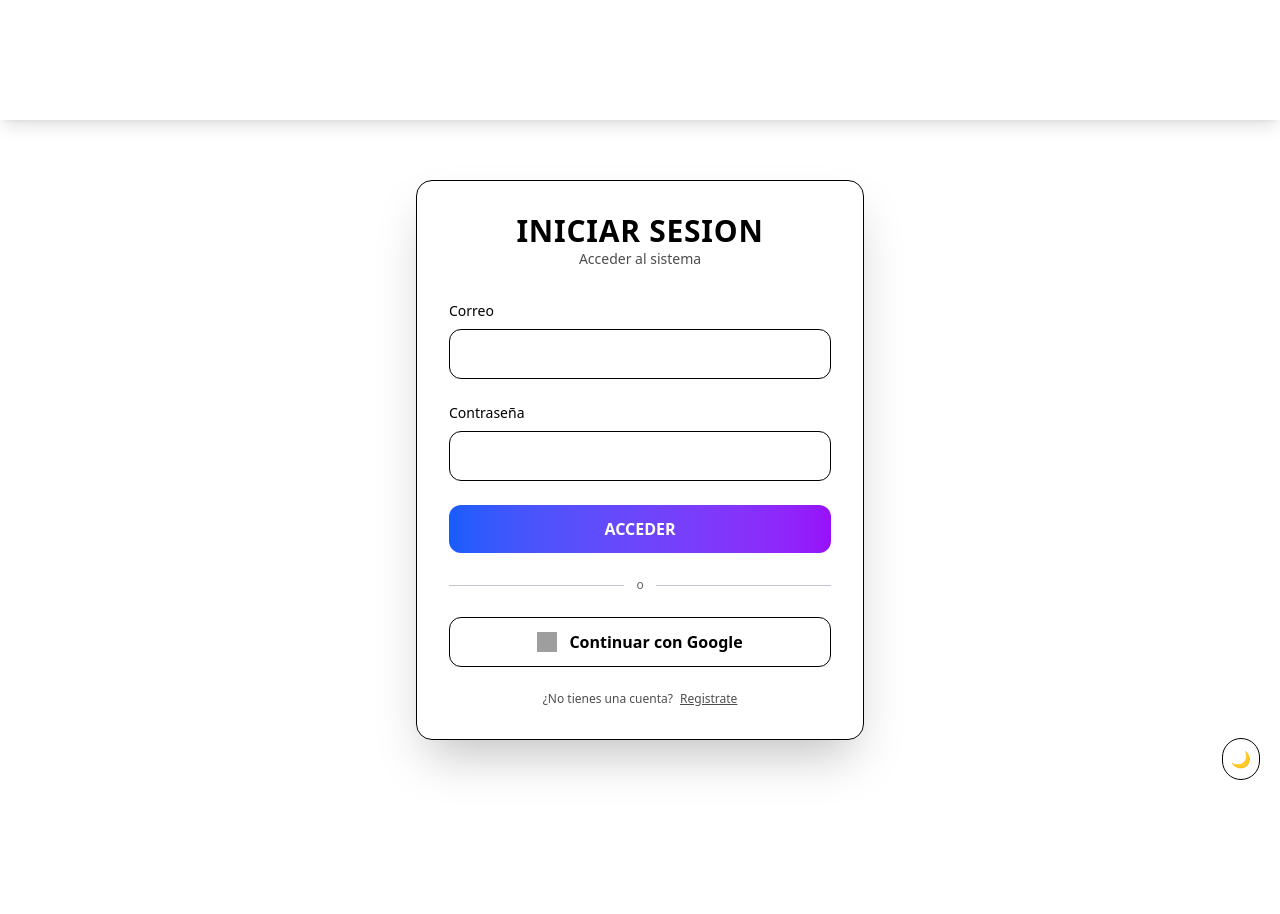
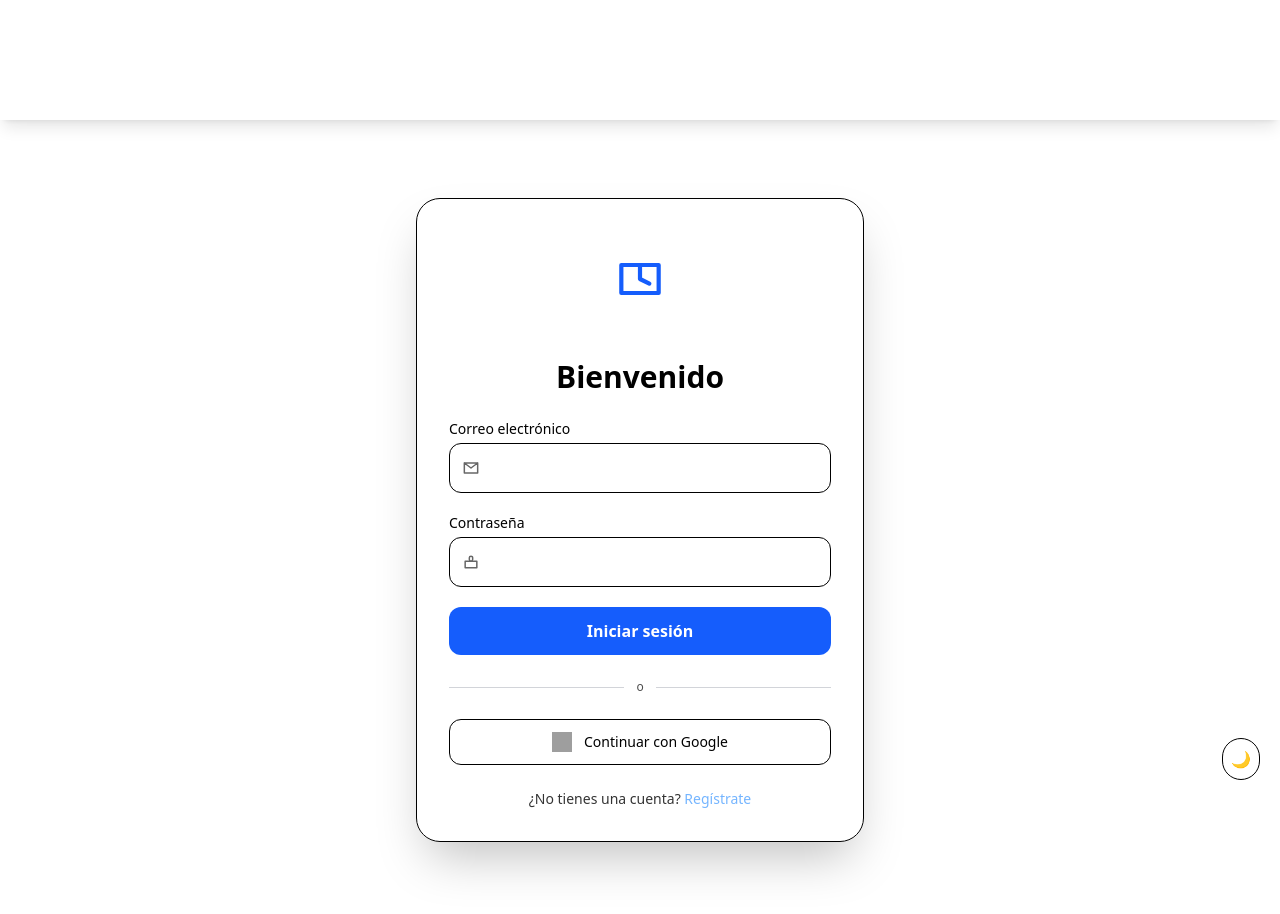
Before and after one commit to hilder-arce/hilder-front, an Angular app: page /login in a window 1280 px wide. Shown: the top 914 px of the page. Before the commit the page ends 800 px from the top, so only its background shows below. Built offline with nearby package versions, Linux system fonts and the light colour scheme; no server answers; grey boxes are pictures that could not be loaded.

Commit message:
Refactor login component HTML structure and styles

```diff
--- a/src/app/auth/login/login.component.html
+++ b/src/app/auth/login/login.component.html
@@ -1,21 +1,13 @@
 <div
-  class="min-h-[85vh] flex items-center justify-center px-4 sm:px-6 lg:px-8 transition-all duration-500"
+  class="min-h-screen flex items-center justify-center px-6 transition-all duration-500"
   [class.bg-gray-100]="!theme.darkMode()"
-  [class.bg-gradient-to-br]="theme.darkMode()"
-  [class.from-black]="theme.darkMode()"
-  [class.via-gray-900]="theme.darkMode()"
-  [class.to-gray-800]="theme.darkMode()"
+  [class.bg-black]="theme.darkMode()"
 >
-  <!-- CARD LOGIN -->
+
+  <!-- CARD -->
   <div
-    class="w-full max-w-sm sm:max-w-md md:max-w-lg lg:max-w-md
-           p-6 sm:p-8 rounded-2xl shadow-2xl
-           backdrop-blur-xl border transition-all duration-700 transform"
-
-    [class.opacity-0]="!loaded"
-    [class.translate-y-12]="!loaded"
-    [class.opacity-100]="loaded"
-    [class.translate-y-0]="loaded"
+    class="w-full max-w-md p-8 rounded-3xl shadow-2xl border
+           transition-all duration-700 backdrop-blur-xl"
 
     [class.bg-white]="!theme.darkMode()"
     [class.border-gray-300]="!theme.darkMode()"
@@ -26,102 +18,140 @@
     [class.text-white]="theme.darkMode()"
   >
 
-    <!-- HEADER -->
-    <div class="text-center mb-6 sm:mb-8">
-      <h1 class="text-2xl sm:text-3xl font-bold tracking-wide">
-        INICIAR SESION
-      </h1>
-      <p class="text-sm opacity-70">
-        Acceder al sistema
-      </p>
+    <!-- LOGO -->
+    <div class="flex justify-center mb-8">
+      <div
+        class="w-24 h-24 flex items-center justify-center rounded-full"
+        [class.bg-blue-600/10]="theme.darkMode()"
+        [class.bg-blue-600/20]="!theme.darkMode()"
+      >
+        <svg
+          xmlns="http://www.w3.org/2000/svg"
+          class="w-14 h-14 text-blue-600"
+          fill="none"
+          viewBox="0 0 24 24"
+          stroke-width="1.8"
+          stroke="currentColor"
+        >
+          <path stroke-linecap="round" stroke-linejoin="round"
+            d="M12 6v6l4 2" />
+          <path stroke-linecap="round" stroke-linejoin="round"
+            d="M4 6h16v12H4z" />
+        </svg>
+      </div>
     </div>
 
-    <!-- FORMULARIO -->
-    <form (ngSubmit)="login()" class="space-y-5 sm:space-y-6">
+    <!-- TITULO -->
+    <h1 class="text-3xl font-bold text-center mb-6">
+      Bienvenido
+    </h1>
+
+    <!-- FORM -->
+    <form (ngSubmit)="login()" class="space-y-5">
 
       <!-- EMAIL -->
       <div>
-        <label class="text-sm block mb-1 sm:mb-2">Correo</label>
+        <label class="text-sm mb-1 block font-medium">Correo electrónico</label>
+
+        <div class="relative">
+          <span class="absolute inset-y-0 left-3 flex items-center opacity-60">
+            <svg xmlns="http://www.w3.org/2000/svg"
+              class="w-5 h-5"
+              fill="none" viewBox="0 0 24 24" stroke="currentColor">
+              <path stroke-linecap="round" stroke-linejoin="round"
+                stroke-width="1.8"
+                d="M4 6l8 6 8-6M4 6h16v12H4z"/>
+            </svg>
+          </span>
+
           <input
             type="email"
             [(ngModel)]="email"
             name="email"
             required
-          class="w-full px-4 py-2 sm:py-3 rounded-xl border
-                 bg-transparent focus:outline-none focus:ring-2 focus:ring-blue-500"
+            class="w-full px-10 py-3 rounded-xl border bg-transparent
+                   focus:ring-2 focus:ring-blue-500 outline-none transition"
+
             [class.border-gray-400]="!theme.darkMode()"
             [class.border-gray-600]="theme.darkMode()"
-        >
+          />
+        </div>
       </div>
 
       <!-- PASSWORD -->
       <div>
-        <label class="text-sm block mb-1 sm:mb-2">Contraseña</label>
+        <label class="text-sm mb-1 block font-medium">Contraseña</label>
+
+        <div class="relative">
+          <span class="absolute inset-y-0 left-3 flex items-center opacity-60">
+            <svg xmlns="http://www.w3.org/2000/svg"
+              class="w-5 h-5"
+              fill="none" viewBox="0 0 24 24" stroke="currentColor">
+              <path stroke-linecap="round" stroke-linejoin="round"
+                stroke-width="1.8"
+                d="M12 11c1.1 0 2-.9 2-2V7a2 2 0 10-4 0v2a2 2 0 002 2z"/>
+              <path stroke-linecap="round" stroke-linejoin="round"
+                stroke-width="1.8"
+                d="M5 11h14v8H5z"/>
+            </svg>
+          </span>
+
           <input
             type="password"
             [(ngModel)]="password"
             name="password"
             required
-          class="w-full px-4 py-2 sm:py-3 rounded-xl border
-                 bg-transparent focus:outline-none focus:ring-2 focus:ring-purple-500"
+            class="w-full px-10 py-3 rounded-xl border bg-transparent
+                   focus:ring-2 focus:ring-purple-500 outline-none transition"
+
             [class.border-gray-400]="!theme.darkMode()"
             [class.border-gray-600]="theme.darkMode()"
-        >
+          />
+        </div>
       </div>
 
       <!-- BOTÓN LOGIN -->
       <button
         type="submit"
-        class="w-full py-3 rounded-xl bg-gradient-to-r
-               from-blue-600 to-purple-600 text-white font-bold
-               hover:scale-[1.03] hover:shadow-2xl
-               transition-all duration-200"
+        class="w-full py-3 rounded-xl bg-blue-600 text-white font-semibold text-base
+               hover:bg-blue-700 transition-all duration-200 hover:shadow-xl"
       >
-        ACCEDER
+        Iniciar sesión
       </button>
-
     </form>
 
     <!-- SEPARADOR -->
-    <div class="flex items-center my-5 sm:my-6">
-      <div class="flex-1 h-px bg-gray-500/40"></div>
-      <span class="px-3 text-xs opacity-60">o</span>
-      <div class="flex-1 h-px bg-gray-500/40"></div>
+    <div class="flex items-center my-6">
+      <div class="flex-1 h-px bg-gray-500/30"></div>
+      <span class="px-3 text-xs opacity-70">o</span>
+      <div class="flex-1 h-px bg-gray-500/30"></div>
     </div>
 
-    <!-- GOOGLE LOGIN -->
+    <!-- GOOGLE -->
     <button
       (click)="loginWithGoogle()"
-      class="w-full py-3 rounded-xl border
-             flex items-center justify-center gap-3
-             hover:scale-[1.03] transition-all duration-200"
+      class="w-full py-3 rounded-xl border flex items-center justify-center gap-3
+             transition-all duration-200 hover:scale-[1.02]"
 
       [class.border-gray-300]="!theme.darkMode()"
+      [class.border-white/20]="theme.darkMode()"
       [class.hover:bg-gray-200]="!theme.darkMode()"
-
-      [class.border-white/20]="theme.darkMode()"
       [class.hover:bg-white/10]="theme.darkMode()"
     >
-
       <img
         src="https://www.svgrepo.com/show/475656/google-color.svg"
         class="w-5 h-5"
         alt="Google"
       />
-
-      <span class="font-semibold text-sm sm:text-base">
-        Continuar con Google
-      </span>
-
+      <span class="text-sm font-medium">Continuar con Google</span>
     </button>
 
     <!-- FOOTER -->
-    <p class="text-center text-xs mt-5 sm:mt-6 opacity-70">
+    <p class="text-center text-sm mt-6 opacity-80">
       ¿No tienes una cuenta?
-      <a routerLink="/register" class="underline ml-1 hover:text-blue-400">
-        Registrate
+      <a routerLink="/register" class="text-blue-400 font-medium hover:underline">
+        Regístrate
       </a>
     </p>
-
   </div>
 </div>
```
Lines whose indentation alone changed are shown as unchanged.
